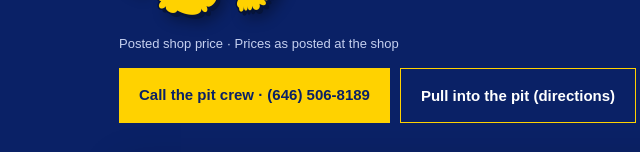
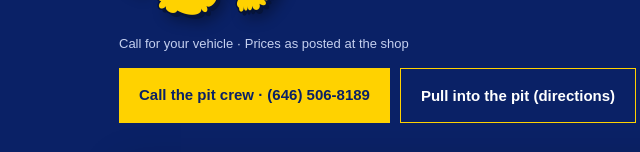
Before and after one commit to opdate27-netizen/ai901-site, a plain HTML site: page crazydealz/brakes/index.html in a window 1280 px wide. Shown: the part 481-633 px from the top of the page, 181-821 px from the left. Drawn offline with Linux system fonts and the light colour scheme.

Commit message:
Crazy Dealz oil/brake pages: replace repeated 'posted price' note with 'Call for your vehicle'.

```diff
--- a/crazydealz/brakes/index.html
+++ b/crazydealz/brakes/index.html
@@ -84,7 +84,7 @@
 <div class="eyebrow" data-es="Macon Road · Memphis, Tennessee">Macon Road · Memphis, Tennessee</div>
 <h1 data-es="Frenos<br/><span>en Macon Rd.</span>">Brake check,<br/><span>full stop.</span></h1>
 <p class="intro" data-es="Trabajo de frenos para su vehículo con nuestro equipo en 3395 Macon Rd.">Brake work for your vehicle from the pit crew at 3395 Macon Rd.</p>
-<div class="svc-price"><p class="price-tag"><span class="visually-hidden">$39.98</span><span aria-hidden="true" class="price-bubble"><span class="dlr">$</span>39<sup>98</sup></span></p><p class="small" data-es="Precio publicado · Precios publicados en el taller">Posted shop price · Prices as posted at the shop</p></div>
+<div class="svc-price"><p class="price-tag"><span class="visually-hidden">$39.98</span><span aria-hidden="true" class="price-bubble"><span class="dlr">$</span>39<sup>98</sup></span></p><p class="small" data-es="Llame para su vehículo · Precios publicados en el taller">Call for your vehicle · Prices as posted at the shop</p></div>
 <div class="actions"><a class="button" href="tel:+16465068189" aria-label="Call the pit crew at (646) 506-8189" data-es-aria="Llame al equipo al (646) 506-8189" data-es="Llame al equipo · (646) 506-8189">Call the pit crew · (646) 506-8189</a>
 <a class="button secondary" href="https://www.google.com/maps/dir/?api=1&amp;destination=3395+Macon+Rd+Memphis+TN+38122" data-es="Cómo llegar al taller">Pull into the pit (directions)</a></div>
 </section>
```
Also changed, not shown: crazydealz/oil-change/index.html (+1 -1 lines).
